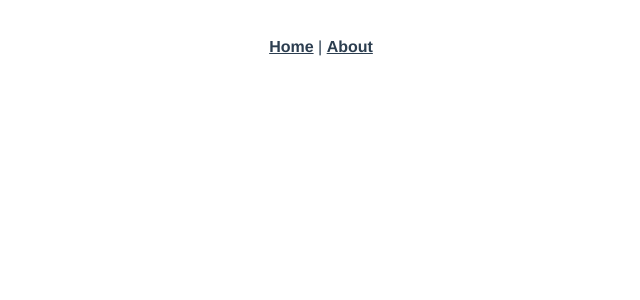
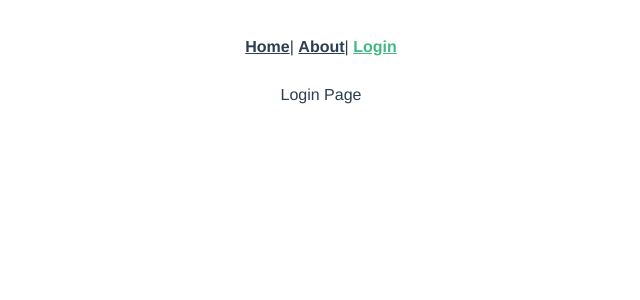
Before and after one commit to spearsryan/MyMoviesApp, a Vue app: page /login in a window 1280 px wide. Shown: the top 300 px of the page, without its empty margins (319-959 px from the left). Built offline with nearby package versions, Linux system fonts and the light colour scheme.

Commit message:
Welcome Login

```diff
--- a/src/App.vue
+++ b/src/App.vue
@@ -1,8 +1,9 @@
 <template>
   <div id="app">
     <div id="nav">
-      <router-link to="/">Home</router-link> |
-      <router-link to="/about">About</router-link>
+      <router-link to="/">Home</router-link>|
+      <router-link to="/about">About</router-link>|
+      <router-link to="/login">Login</router-link>
     </div>
     <router-view />
   </div>
--- a/src/router/index.js
+++ b/src/router/index.js
@@ -4,8 +4,7 @@
 
 Vue.use(VueRouter);
 
-const routes = [
-  {
+const routes = [{
     path: "/",
     name: "home",
     component: Home
@@ -17,7 +16,13 @@
     // this generates a separate chunk (about.[hash].js) for this route
     // which is lazy-loaded when the route is visited.
     component: () =>
-      import(/* webpackChunkName: "about" */ "../views/About.vue")
+      import( /* webpackChunkName: "about" */ "../views/About.vue")
+  },
+  {
+    path: "/login",
+    name: "login",
+    component: () =>
+      import( /* webpackChunkName: "login" */ "../views/Login.vue")
   }
 ];
 
--- /dev/null
+++ b/src/views/Login.vue
@@ -0,0 +1,11 @@
+<template>
+  <div>Login Page</div>
+</template>
+
+<script>
+export default {
+  data() {
+    return {};
+  }
+};
+</script>
```
